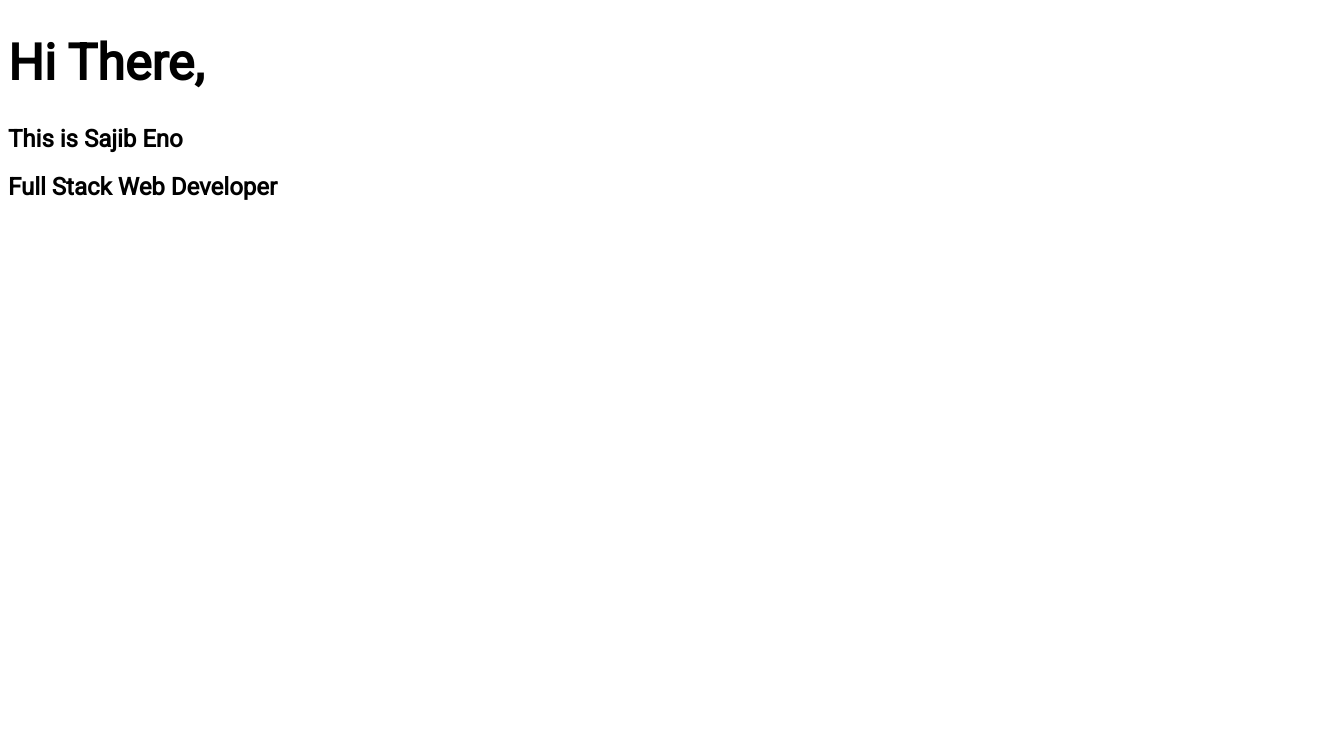
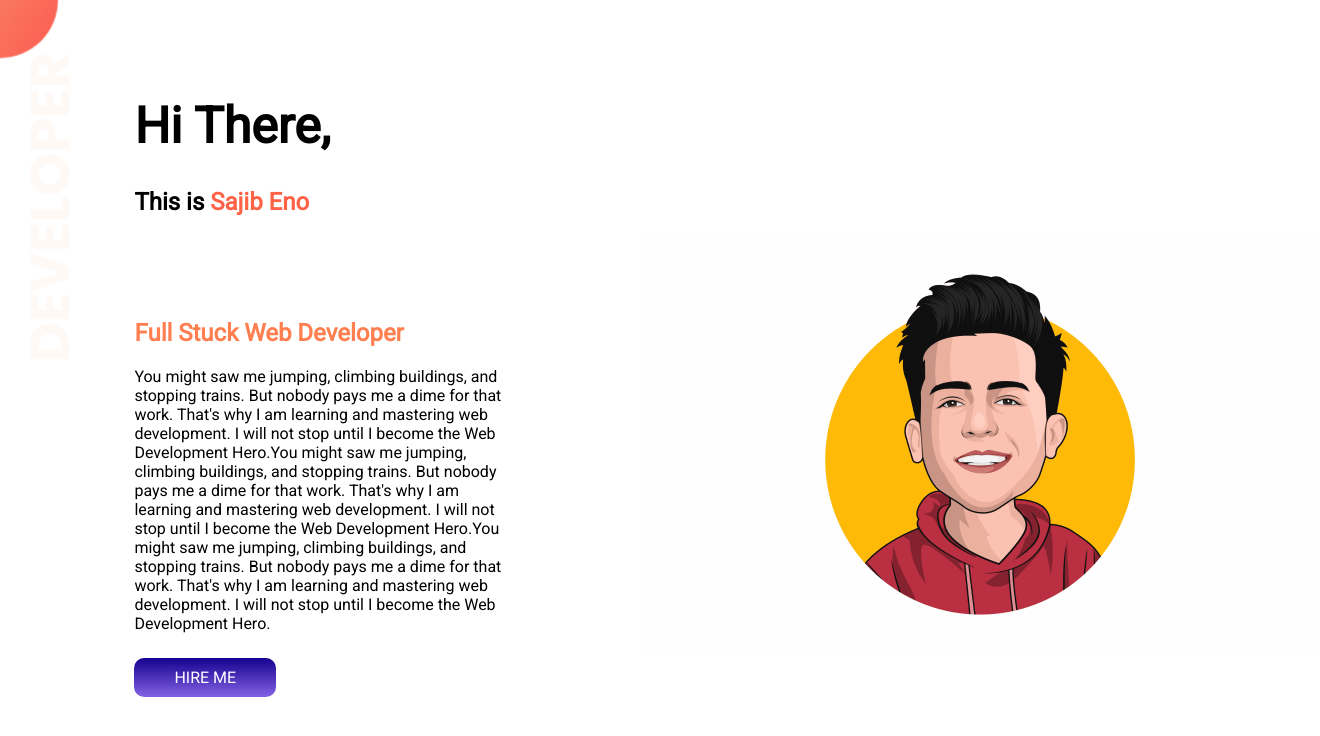
Before and after one commit to sajibeno/new-portfolio, a plain HTML site: page index.html in a window 1280 px wide. Shown: the whole page, 1320 px wide, since content can reach past the window. Drawn offline with Linux system fonts and the light colour scheme.

Commit message:
page 1 updated

```diff
--- a/index.html
+++ b/index.html
@@ -14,15 +14,28 @@
 </head>
 
 <body>
-    <h1>
+    <h1 class="there">
         Hi There,
     </h1>
-    <h2>This is <span>Sajib Eno</span></h2>
-    <section>
-        <div>
-            <h2>
-                Full Stack Web Developer
+    <h2 class="This">This is <span class="tomato">Sajib Eno</span></h2>
+    <section class="father">
+        <div class="Stuck">
+            <h2 class="coral">
+                Full Stuck Web Developer
             </h2>
+            <p>
+                You might saw me jumping, climbing buildings, and stopping trains. But nobody pays me a dime for that
+                work. That's why I am learning and mastering web development. I will not stop until I become the Web
+                Development Hero.You might saw me jumping, climbing buildings, and stopping trains. But nobody pays me a
+                dime for that work. That's why I am learning and mastering web development. I will not stop until I
+                become the Web Development Hero.You might saw me jumping, climbing buildings, and stopping trains. But
+                nobody pays me a dime for that work. That's why I am learning and mastering web development. I will not
+                stop until I become the Web Development Hero.
+            </p><br>
+            <a class="hireme" href="https://www.linkedin.com/in/sajibhasaneno1/">HIRE ME</a>
+        </div>
+        <div class="Stuckimg">
+            <img src="images/another.png" alt="">
         </div>
     </section>
 </body>
--- a/style.css
+++ b/style.css
@@ -1,7 +1,51 @@
 body {
     font-family: 'Roboto', sans-serif;
+    background-image: url(background/top-banner.png);
+    background-repeat: no-repeat;
+    height: auto;
+    width: auto;
 }
 
 h1 {
     font-size: 50px;
 }
+
+.father {
+    display: flex;
+}
+
+.Stuck {
+    width: 50%;
+    padding-left: 10%;
+    padding-top: 5%;
+}
+
+.Stuckimg {
+    width: 50%;
+    padding-left: 10%;
+}
+
+.tomato {
+    color: tomato;
+}
+
+.there {
+    padding-left: 10%;
+    padding-top: 5%;
+}
+
+.This {
+    padding-left: 10%;
+}
+
+.hireme {
+    text-decoration: none;
+    background-image: linear-gradient(rgb(21, 2, 143), rgb(132, 97, 228));
+    border-radius: 10px;
+    padding: 10px 40px;
+    color: white;
+}
+
+.coral {
+    color: coral;
+}
```
Also changed, not shown: background/dream-bg.png (added), background/exp-bg.png (added), background/top-banner.png (added), favicon.png, images/Black-Animation-Background.svg (added), images/CSS-Animated-Backgrounds-Pintire.gif (added), images/another.png (added), images/hamswroth.jpg (added), images/harry.png (added), images/jhonnydep.png (added), images/whatsapp-removebg-preview.png (added), images/whatsapp.jpg (added).
